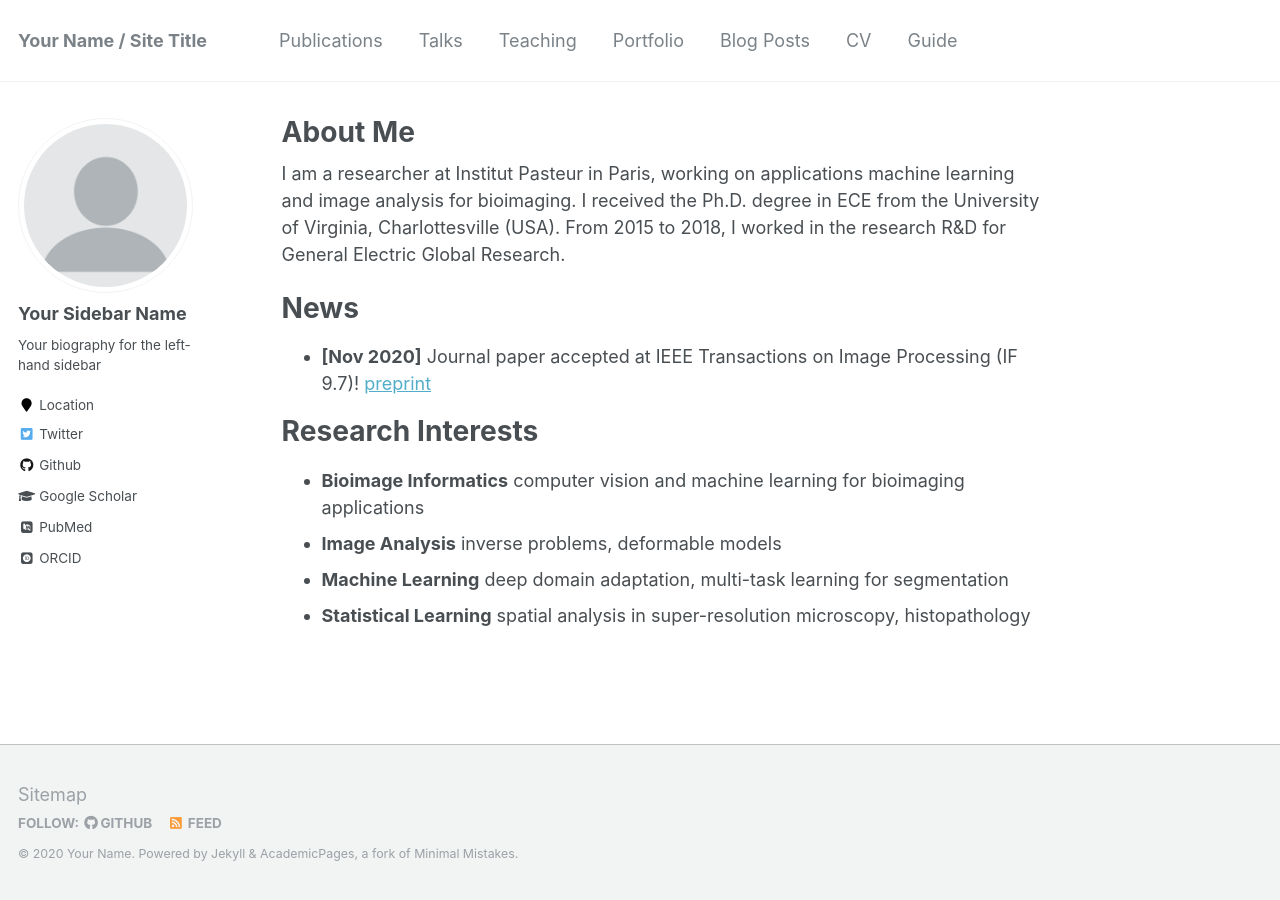
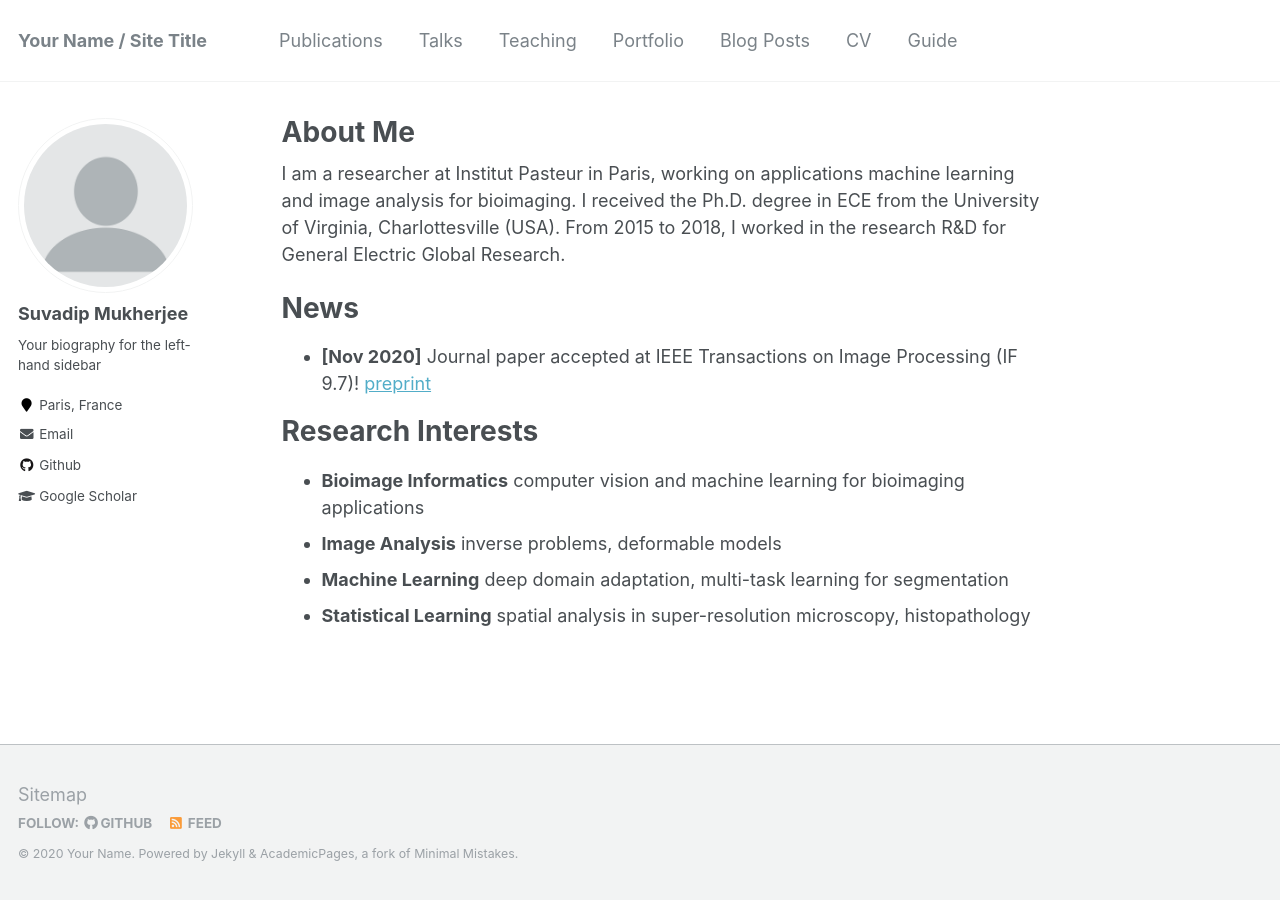
Before and after one commit to suvadip21/smukherjee.github.io, a Jekyll site: the page built from _pages/about.md, in a window 1280 px wide. Built offline with Jekyll 4.4.1, drawn with Linux system fonts in a browser that asks for light colours; some web fonts are replaced.

Commit message:
updated config_yml

```diff
--- a/_config.yml
+++ b/_config.yml
@@ -80,14 +80,14 @@ analytics:
 
 # Site Author
 author:
-  name             : "Your Sidebar Name"
+  name             : "Suvadip Mukherjee"
   avatar           : "profile.png"
   bio              : "Your biography for the left-hand sidebar"
-  location         : "Location"
+  location         : "Paris, France"
   employer         :
-  pubmed           : "https://www.ncbi.nlm.nih.gov/pubmed/?term=john+snow"
-  googlescholar    : "http://yourfullgooglescholarurl.com"
-  email            :
+  pubmed           :
+  googlescholar    : "https://scholar.google.com/citations?user=xEU5e-8AAAAJ&hl=en"
+  email            : "suvadip21 [at] gmail [dot] com"
   researchgate     :  # example: "https://www.researchgate.net/profile/yourprofile"
   uri              :
   bitbucket        :
@@ -103,13 +103,13 @@ author:
   impactstory      : #"https://profiles.impactstory.org/u/xxxx-xxxx-xxxx-xxxx"
   lastfm           :
   linkedin         :
-  orcid            : "http://orcid.org/yourorcidurl"
+  orcid            :
   pinterest        :
   soundcloud       :
   stackoverflow    : # http://stackoverflow.com/users/123456/username
   steam            :
   tumblr           :
-  twitter          : "replacethistwitterhandle"
+  twitter          :
   vine             :
   weibo            :
   xing             :
```
